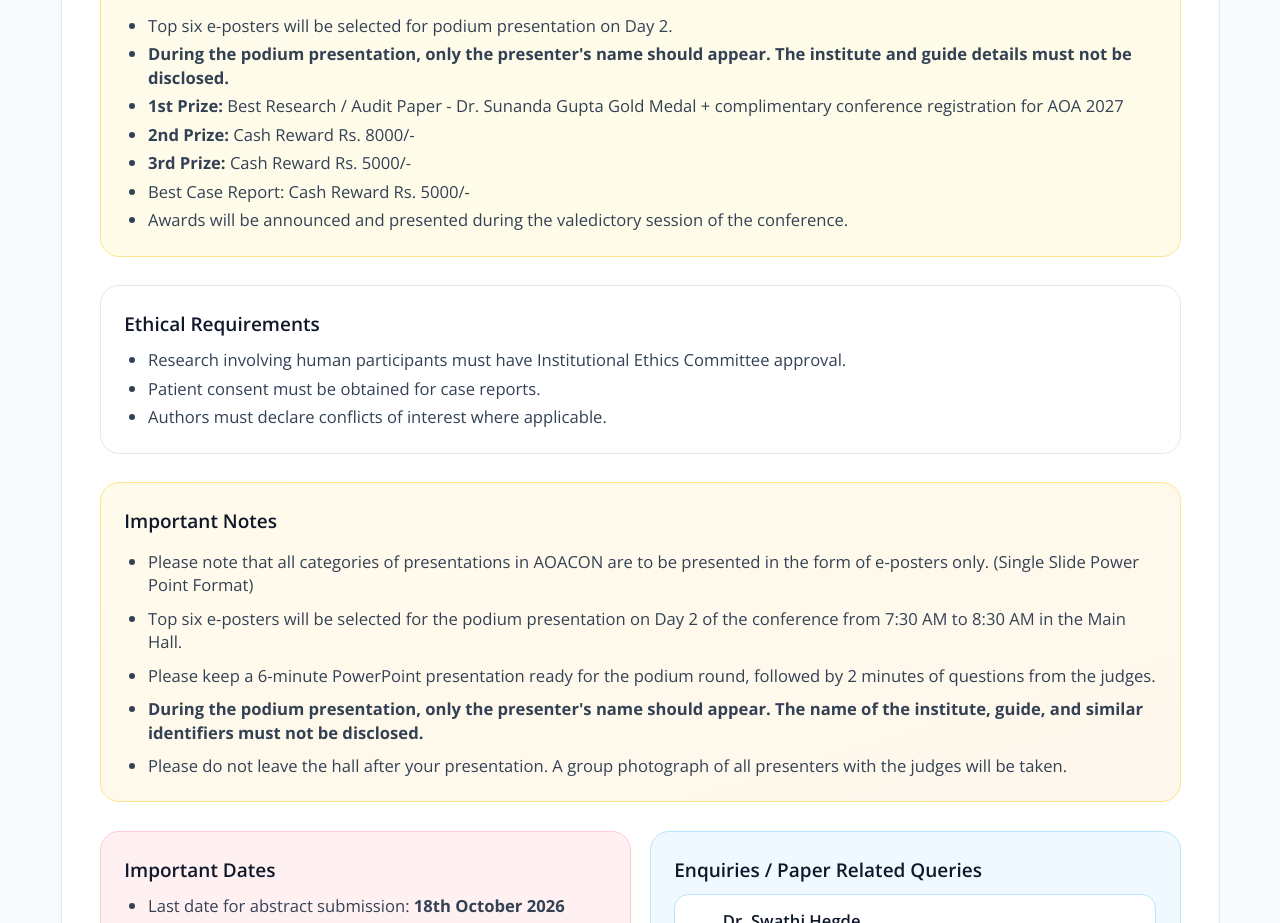
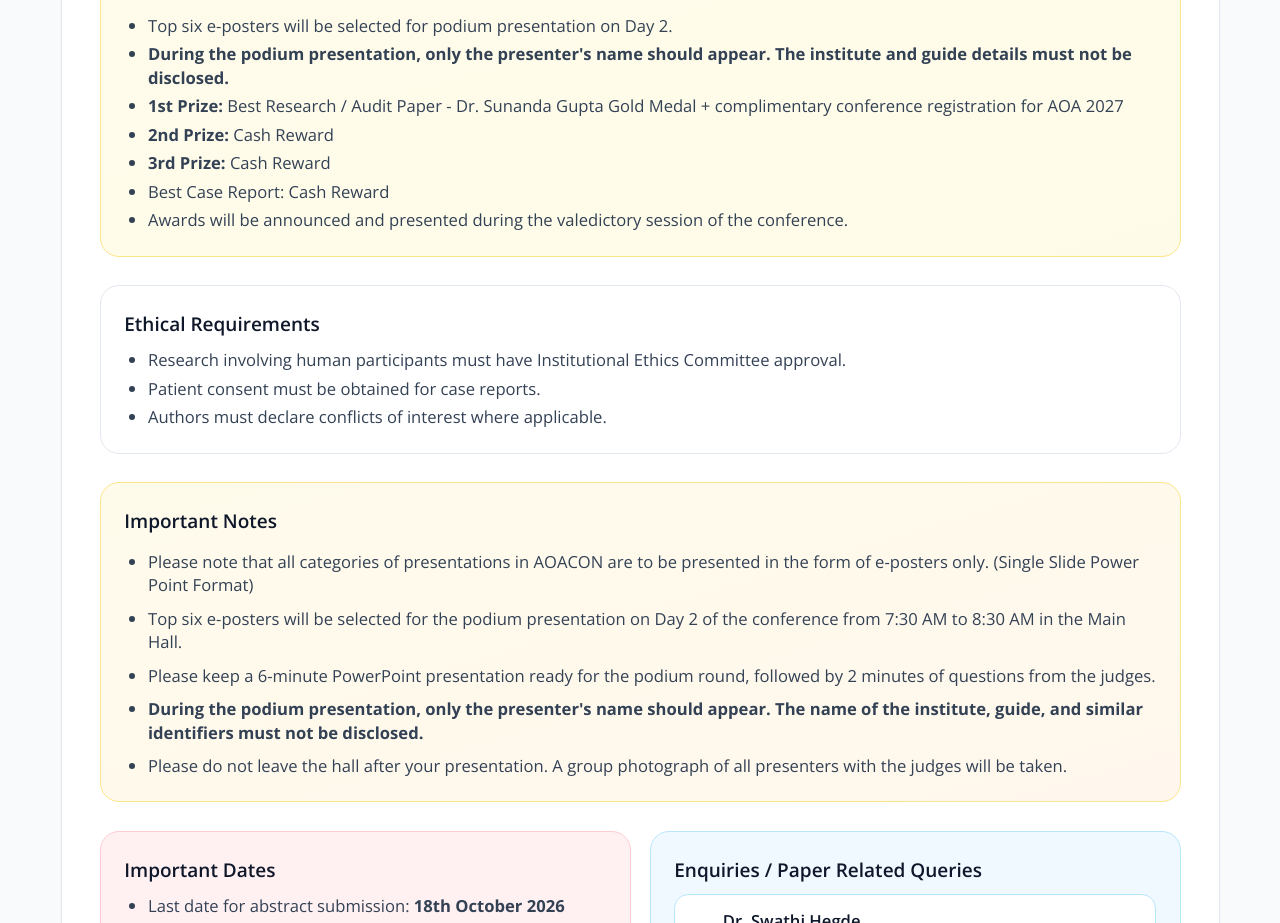
Before and after one commit to AbhiramBharadwaj/FinalAOACon2026-FrontEnd, a React (Vite) app: page /abstract/rules in a window 1280 px wide. Shown: the part 3780-4703 px from the top of the page. Built offline with nearby package versions, Linux system fonts and the light colour scheme.

Commit message:
Remove cash award amounts from abstract rules

```diff
--- a/src/pages/user/AbstractRulesPage.jsx
+++ b/src/pages/user/AbstractRulesPage.jsx
@@ -225,9 +225,9 @@ const AbstractRulesPage = () => {
               <li>Top six e-posters will be selected for podium presentation on Day 2.</li>
               <li><strong>During the podium presentation, only the presenter&apos;s name should appear. The institute and guide details must not be disclosed.</strong></li>
               <li><strong>1st Prize:</strong> Best Research / Audit Paper - Dr. Sunanda Gupta Gold Medal + complimentary conference registration for AOA 2027</li>
-              <li><strong>2nd Prize:</strong> Cash Reward Rs. 8000/-</li>
-              <li><strong>3rd Prize:</strong> Cash Reward Rs. 5000/-</li>
-              <li>Best Case Report: Cash Reward Rs. 5000/-</li>
+              <li><strong>2nd Prize:</strong> Cash Reward</li>
+              <li><strong>3rd Prize:</strong> Cash Reward</li>
+              <li>Best Case Report: Cash Reward</li>
               <li>Awards will be announced and presented during the valedictory session of the conference.</li>
             </ul>
           </section>
```
